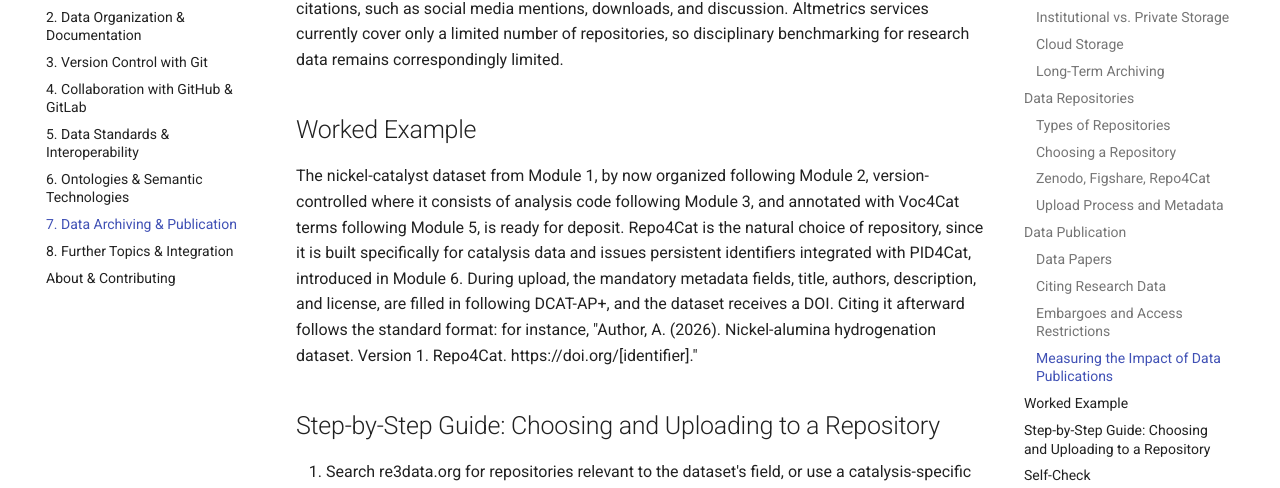
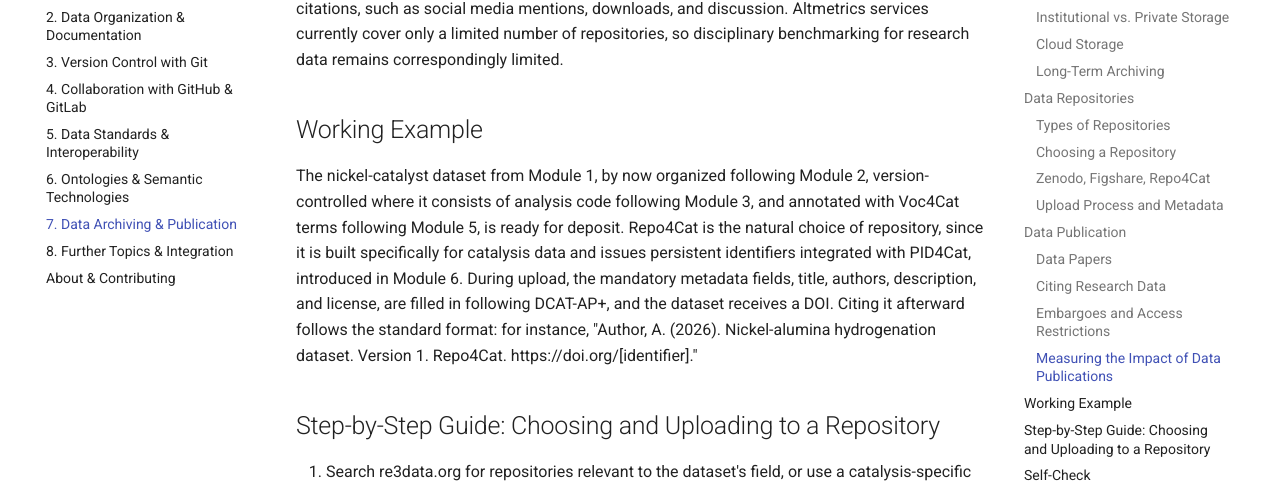
Before and after one commit to mvoelken-hub/RDM-Website, an MkDocs documentation site: the page built from docs/modules/07-archiving/index.md, in a window 1280 px wide and 900 px high, scrolled down 2717 px. Shown: the part 145-633 px from the top of the window. Built offline with MkDocs 1.6.1 and Material for MkDocs 9.7.7, drawn with Linux system fonts in a browser that asks for light colours; comment, search, counter and statistics services are not loaded.

Commit message:
Correct 'Worked Example' to 'Working Example'

```diff
--- a/docs/modules/07-archiving/index.md
+++ b/docs/modules/07-archiving/index.md
@@ -65,7 +65,7 @@ Repositories commonly allow a time-limited access restriction, an embargo, until
 
 The Data Citation Index is a commercial service that indexes datasets, data publications, and their citations in the literature. Altmetrics capture attention and usage beyond traditional citations, such as social media mentions, downloads, and discussion. Altmetrics services currently cover only a limited number of repositories, so disciplinary benchmarking for research data remains correspondingly limited.
 
-## Worked Example
+## Working Example
 
 The nickel-catalyst dataset from Module 1, by now organized following Module 2, version-controlled where it consists of analysis code following Module 3, and annotated with Voc4Cat terms following Module 5, is ready for deposit. Repo4Cat is the natural choice of repository, since it is built specifically for catalysis data and issues persistent identifiers integrated with PID4Cat, introduced in Module 6. During upload, the mandatory metadata fields, title, authors, description, and license, are filled in following DCAT-AP+, and the dataset receives a DOI. Citing it afterward follows the standard format: for instance, "Author, A. (2026). Nickel-alumina hydrogenation dataset. Version 1. Repo4Cat. https://doi.org/[identifier]."
 
```
